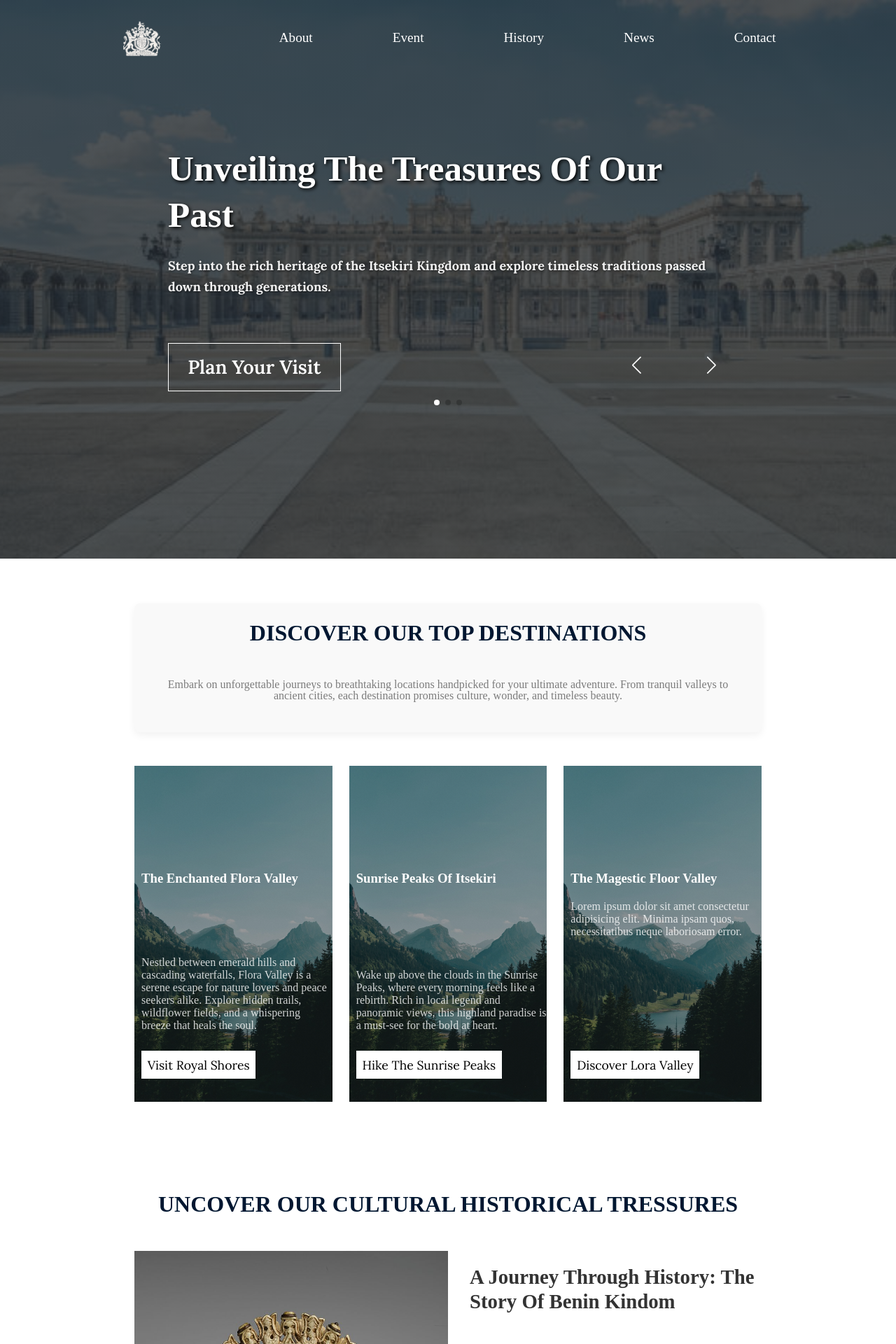
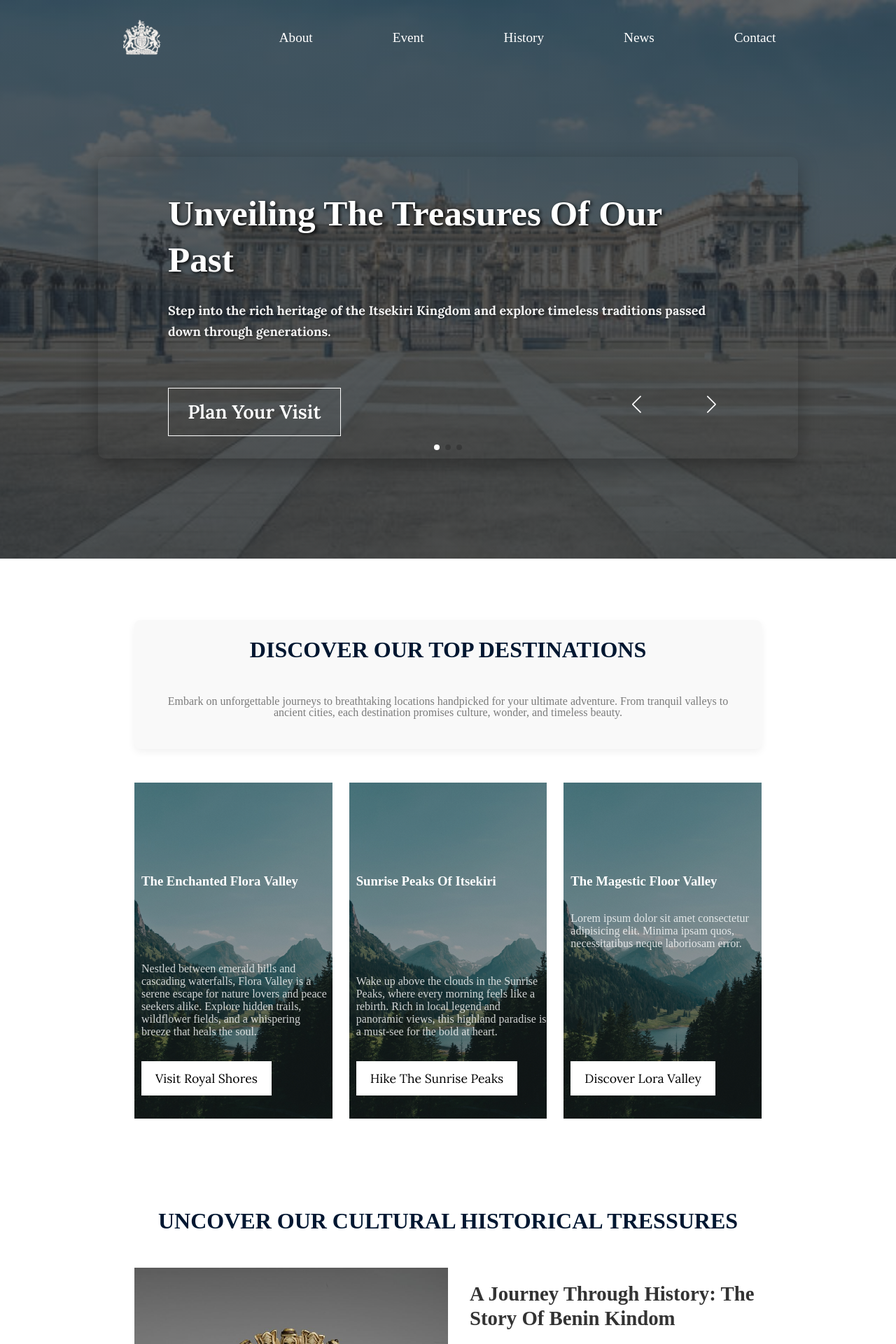
Before and after one commit to JoshuaOsasDev/Culture-web, a React (Vite) app: page / in a window 1280 px wide. Shown: the top 1920 px of the page at 70% size. Built offline with nearby package versions, Linux system fonts and the light colour scheme; a web font is replaced by a local one.

Commit message:
some adjustment

```diff
--- a/src/components/Accord/Accord.module.css
+++ b/src/components/Accord/Accord.module.css
@@ -33,6 +33,9 @@
   font-weight: 500;
 }
 
+.icon svg:hover {
+  color: #034da5;
+}
 .contentBox {
   grid-column: 2 / -1;
   padding-bottom: 16px;
--- a/src/components/Accord/AccordItems.jsx
+++ b/src/components/Accord/AccordItems.jsx
@@ -1,4 +1,5 @@
 import styles from "./Accord.module.css";
+import { HiMiniMinus, HiMiniPlus } from "react-icons/hi2";
 function AccordItems({ question, index, onCurOpen, curOpen }) {
   const isOpen = index === curOpen;
 
@@ -12,7 +13,9 @@ function AccordItems({ question, index, onCurOpen, curOpen }) {
           {index < 9 ? `0${index + 1}` : index + 1}
         </p>
         <p className={styles.title}>{question.title}</p>
-        <p className={styles.icon}>{isOpen ? "-" : "+"}</p>
+        <p className={styles.icon}>
+          {isOpen ? <HiMiniMinus /> : <HiMiniPlus />}
+        </p>
         {isOpen && <div className={styles.contentBox}>{question.text}</div>}
       </div>
     </>
--- a/src/components/Button/Button.module.css
+++ b/src/components/Button/Button.module.css
@@ -10,12 +10,23 @@
   color: #ffff;
   font-size: 1.7em;
   font-weight: 600;
+  transition: all 500ms;
+}
+
+.btnHero:hover {
+  backdrop-filter: blur(16px);
+  /* border: 1px solid #011731; */
+  border: none;
+  color: #011731;
+  background-color: #ffff;
+  margin-left: 5px;
 }
 
 .btnDiscover {
   padding: 0.5em;
   background-color: #fff;
-  margin: 10px 10px 2rem;
+  margin: 15px 10px 2rem;
+  padding: 13px 20px;
 
   text-transform: capitalize;
   font-size: 1.1em;
@@ -34,7 +45,7 @@
 }
 
 .btnHistory {
-  margin-top: 4rem;
+  margin-top: 2rem;
   border: 3px solid #333333;
   color: #333333;
   font-size: 1rem;
--- a/src/components/Discover/DIscoverImgCom.module.css
+++ b/src/components/Discover/DIscoverImgCom.module.css
@@ -19,9 +19,9 @@
 
 .contain h3 {
   text-transform: capitalize;
-  margin-bottom: 1.5rem;
+  /* margin-bottom: 1.5rem; */
   /* margin-left: 15px; */
-  margin: 50px 10px;
+  margin: 30px 10px;
   text-align: left;
   position: absolute;
   top: 100px;
@@ -33,7 +33,7 @@
   margin-left: 10px;
 
   position: absolute;
-  bottom: 100px;
+  bottom: 115px;
 }
 
 .card {
--- a/src/components/Discover/Discover.module.css
+++ b/src/components/Discover/Discover.module.css
@@ -4,6 +4,7 @@
   max-width: 70%;
   padding: 4rem 0;
   font-family: "Playfair Display", serif;
+  margin-top: 1.5rem;
 }
 
 .sectionText {
@@ -29,5 +30,5 @@
   margin: 0;
   padding: 0;
   position: absolute;
-  top: 192px;
+  top: 185px;
 }
--- a/src/components/Footer/Footer.jsx
+++ b/src/components/Footer/Footer.jsx
@@ -13,7 +13,7 @@ function Footer() {
   return (
     <footer className={styles.footer}>
       <div>
-        <img src="image.png" alt="" />
+        <img src="logoimg.png" alt="" />
         <p>Lorem ipsum dolor sit amet.</p>
       </div>
       <div>
--- a/src/components/Footer/Footer.module.css
+++ b/src/components/Footer/Footer.module.css
@@ -3,9 +3,9 @@
   display: flex;
   flex-direction: row;
   justify-content: space-around;
-  align-items: center;
+
   /* margin-top: 20px; */
-  min-height: calc(50vh - 5rem);
+  /* min-height: calc(50vh - 5rem); */
 }
 
 .footer h3 {
@@ -17,8 +17,8 @@
 
 .footer img {
   width: 50%;
-  background-color: #000;
-  margin-bottom: 10px;
+
+  margin: 20px 0;
 }
 
 .footer p {
@@ -29,19 +29,31 @@
   list-style: none;
   padding: 5px 0;
   color: #fff;
-  font-size: 1.5rem;
+
   cursor: pointer;
   text-transform: capitalize;
+  font-weight: 500;
 
   display: flex;
   gap: 5px;
 }
 
-.footer ul li p {
-  font-size: 1.6rem;
+.footer ul li p svg {
+  font-size: 1.3rem;
+}
+
+.footer ul li:last-child {
+  margin-bottom: 20px;
 }
 
 footer ul li a {
   text-decoration: none;
   color: #fff;
+  font-size: 1.2rem;
+  padding-bottom: 0;
+  transition: ease-in 500ms;
 }
+
+footer ul li a:hover {
+  border-bottom: 1px solid #fff;
+}
--- a/src/components/Footer/QuickLink.jsx
+++ b/src/components/Footer/QuickLink.jsx
@@ -14,7 +14,7 @@ function QuickLink() {
         </li>
         <li>
           {" "}
-          <NavLink to="/history">Histoty</NavLink>{" "}
+          <NavLink to="/history">History</NavLink>{" "}
         </li>
         <li>
           {" "}
@@ -26,7 +26,7 @@ function QuickLink() {
         </li>
         <li>
           {" "}
-          <NavLink to="/contact">Contanct</NavLink>{" "}
+          <NavLink to="/contact">Contact</NavLink>{" "}
         </li>
       </ul>
     </div>
--- a/src/components/Hero/Hero.module.css
+++ b/src/components/Hero/Hero.module.css
@@ -9,7 +9,7 @@
   padding-right: 1.5rem;
 
   background-image: linear-gradient(
-      rgba(36, 42, 46, 0.8),
+      rgba(36, 42, 46, 0.7),
       rgba(36, 42, 46, 0.8)
     ),
     url("/palace2.jpg");
@@ -32,7 +32,8 @@
   /* background: rgba(0, 0, 0, 0.2); */
   /* border-left: 4px solid #087f5b; */
   border-radius: 10px;
-  /* box-shadow: 0 10px 30px rgba(0, 0, 0, 0.3); */
+  box-shadow: 0 10px 30px rgba(0, 0, 0, 0.3);
+  margin-top: 5rem;
 }
 
 .hero h2 {
@@ -44,6 +45,7 @@
   text-shadow: 2px 2px 5px #000;
   margin-bottom: 1.5rem;
   text-transform: capitalize;
+  padding-top: 3rem;
 }
 
 .hero h4 {
--- a/src/components/Nav/HomeNav.module.css
+++ b/src/components/Nav/HomeNav.module.css
@@ -24,8 +24,6 @@ nav.sticky {
   color: #374151;
   box-shadow: 0 4px 6px rgba(0, 0, 0, 0.1);
   backdrop-filter: blur(16px);
-  transition: all 0.5s ease;
-  z-index: 50;
 }
 
 nav.sticky ul a {
@@ -35,6 +33,11 @@ nav.sticky ul a {
 nav.sticky ul a:link,
 nav.sticky ul a:visited {
   color: #011731;
+}
+
+nav.sticky img {
+  filter: brightness(0) saturate(100%) invert(9%) sepia(44%) saturate(1618%)
+    hue-rotate(182deg) brightness(93%) contrast(101%);
 }
 .nav img {
   width: 60px;
@@ -55,11 +58,6 @@ nav.sticky ul a:visited {
 }
 
 .nav ul a {
-  text-transform: capitalize;
-  text-decoration: none;
-  color: #cde3fd;
-
-  font-size: 1.2em;
   margin: 2rem 0;
 }
 
@@ -74,17 +72,19 @@ nav.sticky ul a:visited {
   padding: 0.5rem 2rem;
   color: #fff;
   border-radius: 5px;
-  display: flex;
-  flex-direction: column;
 }
 
 .nav ul a div {
-  background-color: #374151; /* Tailwind bg-gray-700 = #374151 */
-  height: 2px; /* h-0.5 = 0.125rem = 2px */
+  background-color: #374151;
+  height: 2px;
   border-bottom: 2px solid white;
   width: 0;
   height: 2px;
   transition: all 300ms;
+}
+
+.nav.sticky ul a div {
+  border-color: #011731;
 }
 
 .nav ul a:hover div {
```
